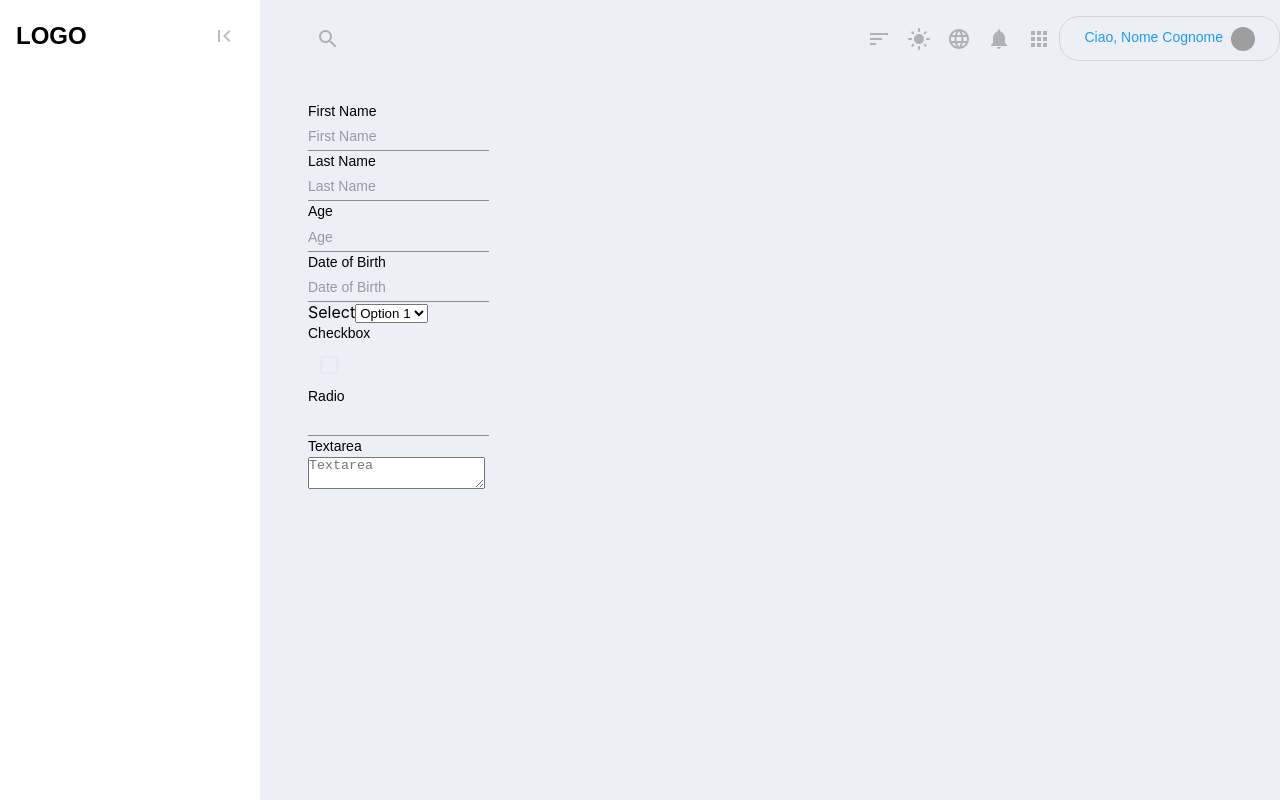
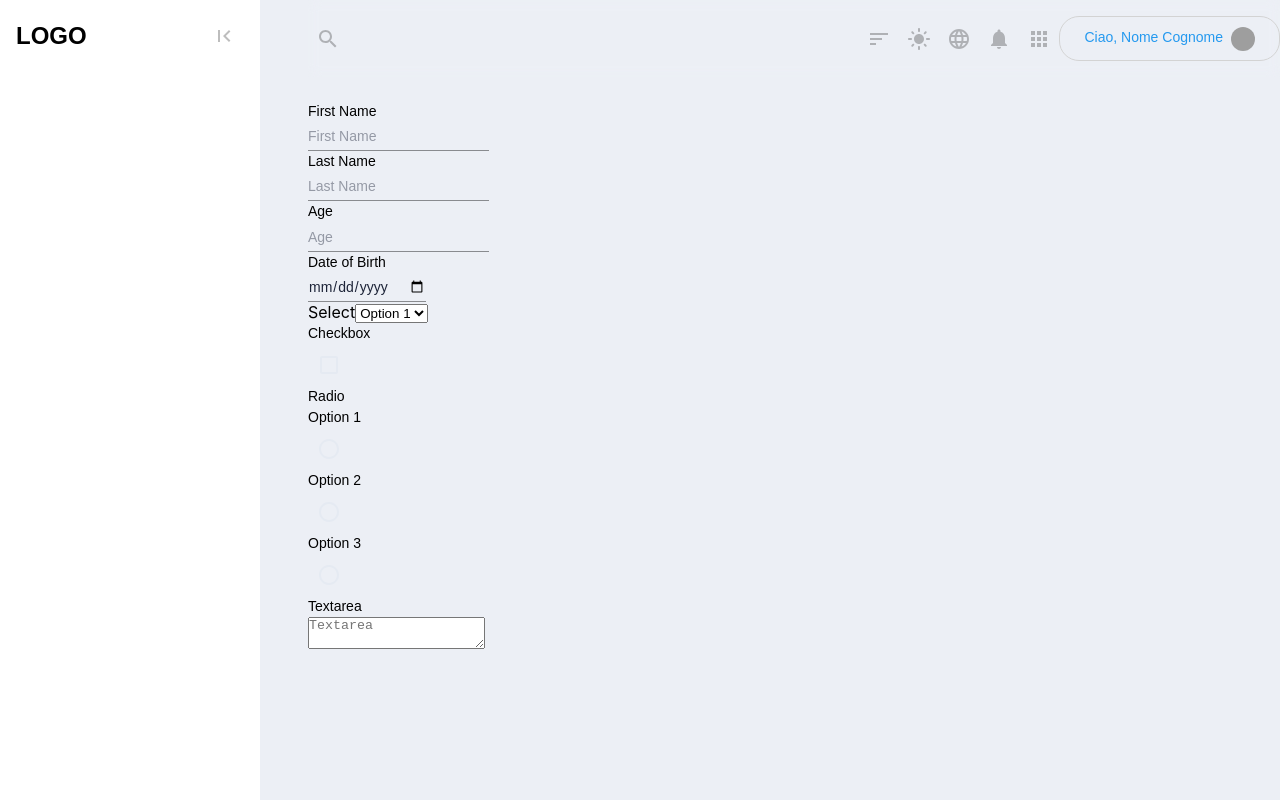
Before and after one commit to alantheandroid/stackhouse-dashboard, a React (Create React App) app: page /form-builder in a window 1280 px wide. Built offline with nearby package versions, Linux system fonts and the light colour scheme; grey boxes are pictures that could not be loaded.

Commit message:
changes to state

```diff
--- a/src/components/FormComponents/FormCheckbox/index.tsx
+++ b/src/components/FormComponents/FormCheckbox/index.tsx
@@ -3,7 +3,10 @@ import React from 'react';
 import Text from '../../Text';
 import { Checkbox } from '../../Checkbox';
 import { FormElementProps } from '../formElementsProps';
-import { makeSelectElementValueByElementId } from '../../../features/formBuilder/selector';
+import {
+  makeSelectElementValueByElementId,
+  selectForms,
+} from '../../../features/formBuilder/selector';
 import { useDispatch, useSelector } from 'react-redux';
 import { formBuilderActions } from '../../../features/formBuilder/slice';
 
@@ -17,9 +20,11 @@ export const FormCheckbox = ({
   const dispatch = useDispatch();
   const value: boolean | undefined = useSelector(
     makeSelectElementValueByElementId(elementId)
-  ) satisfies boolean | undefined;
+  )
 
-  const handleChange = (value: boolean) => {
+  console.log('value', value);
+
+  const handleChange = (event: boolean) => {
     dispatch(formBuilderActions.updateElementValue({ elementId, value }));
   };
 
--- a/src/components/FormComponents/FormInput/index.tsx
+++ b/src/components/FormComponents/FormInput/index.tsx
@@ -19,7 +19,7 @@ export const FormInput = ({
   const dispatch = useDispatch();
   const value: string | undefined = useSelector(
     makeSelectElementValueByElementId(elementId)
-  ) satisfies string | undefined;
+  )
 
   const handleChange = (value: string) => {
     dispatch(formBuilderActions.updateElementValue({ elementId, value }));
--- a/src/components/FormComponents/FormRadio/index.tsx
+++ b/src/components/FormComponents/FormRadio/index.tsx
@@ -1,24 +1,62 @@
-import React from 'react';
+import React, { useState } from 'react';
 import { Box } from '@mui/material';
 import Text from '../../Text';
 import { Input } from '../../Input';
 import { OptionsType } from '../../FormFactory/formModel';
 import { FormElementProps } from '../formElementsProps';
+import { useDispatch, useSelector } from 'react-redux';
+import {
+  makeSelectElementValueByElementId,
+  selectForms,
+} from '../../../features/formBuilder/selector';
+import { formBuilderActions } from '../../../features/formBuilder/slice';
+import { Radio } from '../../Radio';
 
+type Option = {
+  label: string;
+  value: string;
+};
 
 export const FormRadio = ({
   label,
   disabled,
   isDisabled,
+  elementId,
+  name,
+  options,
 }: FormElementProps) => {
   const handleDisabled = disabled ?? isDisabled;
+  const dispatch = useDispatch();
+  const [selectedValue, setSelectedValue] = useState<string | boolean | undefined>(
+    useSelector(makeSelectElementValueByElementId(elementId))
+  );
+
+  const handleChange = (value: string) => {
+    setSelectedValue(value);
+    dispatch(
+      formBuilderActions.updateElementValue({
+        elementId,
+        value: selectedValue === value,
+      })
+    );
+  };
 
   return (
     <Box flexDirection="column" gap="4px" alignItems="center">
       <Box justifyContent="flex-start">
         <Text>{label}</Text>
       </Box>
-      <Input disabled={handleDisabled} onChange={(e) => console.log(e)} />
+      {options?.map((option: Option) => (
+        <Box key={option.value}>
+          <Text>{option.label}</Text>
+          <Radio
+            checked={selectedValue === option.value}
+            disabled={handleDisabled}
+            name={name}
+            onChange={() => handleChange(option.value)}
+          />
+        </Box>
+      ))}
     </Box>
   );
 };
--- a/src/components/FormComponents/FormSelect/index.tsx
+++ b/src/components/FormComponents/FormSelect/index.tsx
@@ -15,7 +15,7 @@ export const FormSelect = ({
   const dispatch = useDispatch();
   const value: string | undefined = useSelector(
     makeSelectElementValueByElementId(elementId)
-  ) satisfies string | undefined;
+  )
 
   const handleChange = (value: string) => {
     dispatch(formBuilderActions.updateElementValue({ elementId, value }));
--- a/src/components/FormComponents/formElementsProps.ts
+++ b/src/components/FormComponents/formElementsProps.ts
@@ -7,5 +7,6 @@ export type FormElementProps = {
     isDisabled?: boolean
     inputType?: string
     elementId: string
+    name?: string
     options?: OptionsType[]
   }
--- a/src/components/FormFactory/formModel.ts
+++ b/src/components/FormFactory/formModel.ts
@@ -8,6 +8,7 @@ export type FormElementType = {
   disabled?: boolean;
   required?: boolean;
   isDisabled?: boolean;
+  name?: string;
 };
 
 export type FormType = {
@@ -16,6 +17,6 @@ export type FormType = {
 };
 
 export type OptionsType = {
-  value: string;
+  value: string
   label: string;
 };
--- a/src/components/FormFactory/index.tsx
+++ b/src/components/FormFactory/index.tsx
@@ -27,6 +27,7 @@ export const FormFactory = ({ form }: FormFactoryProps) => {
                 options={element.options}
                 inputType={element.inputType}
                 elementId={element.id}
+                name={element.name}
               />
             </FormElementContainer>
           );
--- /dev/null
+++ b/src/components/Radio/index.tsx
@@ -0,0 +1,25 @@
+// this componenet render the Radio Button from the Material UI library
+
+import React from 'react';
+import { Radio as MuiRadio, RadioProps } from '@mui/material';
+
+type Props = {
+    checked?: boolean;
+    disabled?: boolean;
+    name?: string;
+    onChange?: (value: boolean) => void;
+    radioProps?: RadioProps;
+};
+
+export const Radio = (props: Props) => {
+    const { checked, disabled, onChange, radioProps, name } = props;
+    return (
+        <MuiRadio
+            name={name}
+            checked={checked}
+            disabled={disabled}
+            onChange={({ target }) => onChange?.(target.checked)}
+            {...radioProps}
+        />
+    );
+};
--- a/src/features/formBuilder/selector.ts
+++ b/src/features/formBuilder/selector.ts
@@ -14,13 +14,12 @@ export const selectForms = createSelector(
 
 export const makeSelectElementValueByElementId = (elementId: string) =>
   createSelector(selectForms, (forms) => {
-    let value
     forms.forEach((form) => {
       form.elements.forEach((element) => {
         if (element.id === elementId) {
-          value = element.value;
+          return element.value;
         }
       });
     });
-    return value;
+    return undefined;
   });
--- a/src/pages/FormBuilder/index.tsx
+++ b/src/pages/FormBuilder/index.tsx
@@ -16,6 +16,12 @@ type FormBuilderProps = {
 };
 
 export const FormBuilder = ({ valueFromState }: FormBuilderProps) => {
+  const dispatch = useDispatch();
+
+  useEffect(() => {
+    dispatch(formBuilderActions.addForm(mockForm));
+  }, [dispatch]);
+
   return (
     <div>
       <FormFactory form={mockForm} value={valueFromState} />
--- a/src/pages/FormBuilder/mock.ts
+++ b/src/pages/FormBuilder/mock.ts
@@ -13,6 +13,7 @@ export const mockForm: FormType = {
       label: 'First Name',
       value: 'John',
       required: true,
+      inputType: 'text',
     },
     {
       type: 'input',
@@ -20,6 +21,7 @@ export const mockForm: FormType = {
       label: 'Last Name',
       value: 'Doe',
       required: true,
+      inputType: 'text',
     },
     {
       type: 'input',
@@ -27,6 +29,7 @@ export const mockForm: FormType = {
       label: 'Age',
       value: '30',
       required: true,
+      inputType: 'number',
     },
     {
       type: 'input',
@@ -34,6 +37,7 @@ export const mockForm: FormType = {
       label: 'Date of Birth',
       value: '1990-01-01',
       required: true,
+      inputType: 'date',
     },
     {
       type: 'select',
@@ -51,20 +55,20 @@ export const mockForm: FormType = {
       type: 'checkbox',
       id: generateId(),
       label: 'Checkbox',
-      value: 'checbox',
+      value: false,
       required: true,
     },
     {
       type: 'radio',
+      name: 'radio',
       id: generateId(),
+      label: 'Radio',
+      required: true,
       options: [
         { value: '1', label: 'Option 1' },
         { value: '2', label: 'Option 2' },
         { value: '3', label: 'Option 3' },
       ],
-      label: 'Radio',
-      value: '1',
-      required: true,
     },
     {
       type: 'textarea',
```
